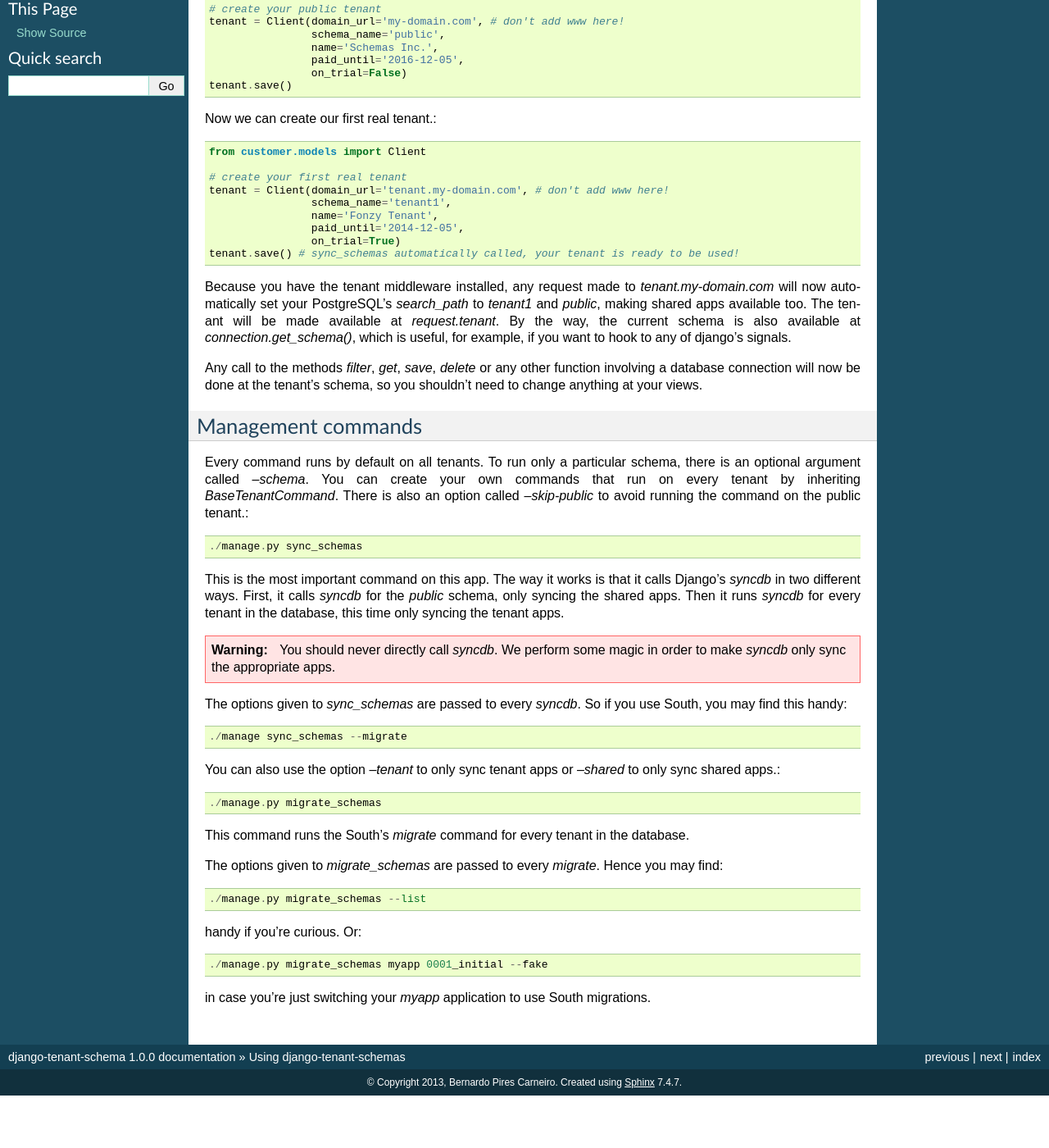
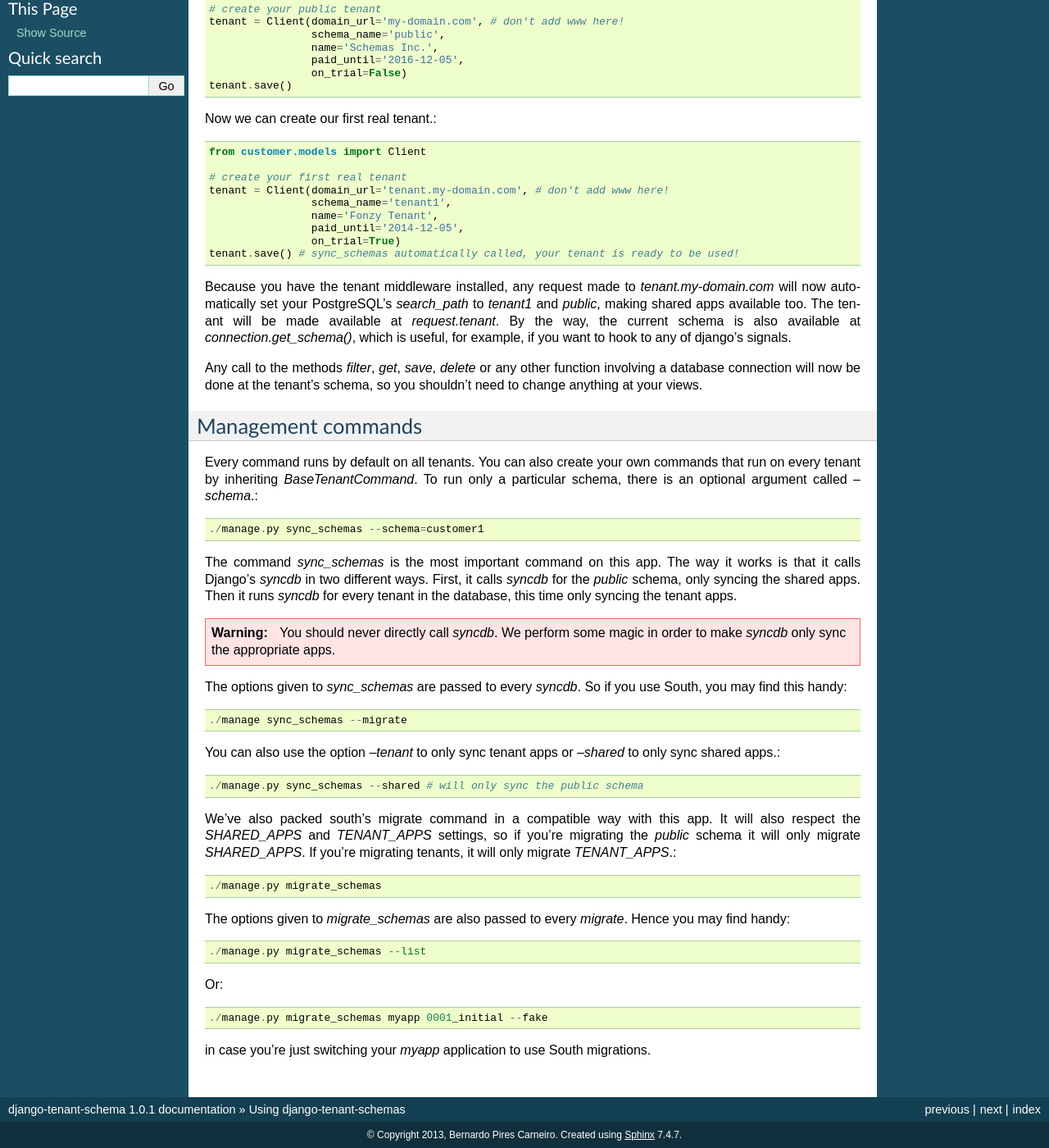
Before and after one commit to bernardopires/django-tenant-schemas, a Sphinx documentation site: the page built from docs/use.rst, in a window 1280 px wide and 1400 px high, scrolled down 240 px. Shown: the whole window at 82% size. Built offline with Sphinx 7.4.7, drawn with Linux system fonts in a browser that asks for light colours; the version number is read from the project's files by our own code; before the commit the page ends 1576 px from its top, so only the background shows below that; some of the changed text lies outside the part shown.

```diff
--- a/README.markdown
+++ b/README.markdown
@@ -45,7 +45,7 @@ Tenant-specific apps do not share their data between tenants, but you can also h
 You can have different views for `http://customer.example.com/` and `http://example.com/`, even though Django only uses the string after the host name to identify which view to serve.
 
 ### Magic ###
-Everyone loves magic! You'll be able to have all this without barely having to change your code!
+Everyone loves magic! You'll be able to have all this barely having to change your code!
 
 Setup & Documentation
 -------------
--- a/docs/conf.py
+++ b/docs/conf.py
@@ -45,10 +45,14 @@ copyright = u'%d, Bernardo Pires Carneiro' % datetime.date.today().year
 # |version| and |release|, also used in various other places throughout the
 # built documents.
 #
-# The short X.Y version.
-version = '1.0.0'
-# The full version, including alpha/beta/rc tags.
-release = '1.0.0'
+try:
+    from compressor import __version__
+    # The short X.Y version.
+    version = '.'.join(__version__.split('.')[:2])
+    # The full version, including alpha/beta/rc tags.
+    release = __version__
+except ImportError:
+    version = release = 'dev'
 
 # The language for content autogenerated by Sphinx. Refer to documentation
 # for a list of supported languages.
--- a/docs/use.rst
+++ b/docs/use.rst
@@ -33,11 +33,11 @@ Any call to the methods `filter`, `get`, `save`, `delete` or any other function
 
 Management commands
 -------------------
-Every command runs by default on all tenants. To run only a particular schema, there is an optional argument called `--schema`. You can create your own commands that run on every tenant by inheriting `BaseTenantCommand`. There is also an option called `--skip-public` to avoid running the command on the public tenant.::
+Every command runs by default on all tenants. You can also create your own commands that run on every tenant by inheriting `BaseTenantCommand`. To run only a particular schema, there is an optional argument called `--schema`.::
 
-    ./manage.py sync_schemas
+    ./manage.py sync_schemas --schema=customer1
 
-This is the most important command on this app. The way it works is that it calls Django's `syncdb` in two different ways. First, it calls `syncdb` for the `public` schema, only syncing the shared apps. Then it runs `syncdb` for every tenant in the database, this time only syncing the tenant apps.
+The command `sync_schemas` is the most important command on this app. The way it works is that it calls Django's `syncdb` in two different ways. First, it calls `syncdb` for the `public` schema, only syncing the shared apps. Then it runs `syncdb` for every tenant in the database, this time only syncing the tenant apps.
 
 .. warning::
 
@@ -49,16 +49,17 @@ The options given to `sync_schemas` are passed to every `syncdb`. So if you use
 
 You can also use the option `--tenant` to only sync tenant apps or `--shared` to only sync shared apps.::
 
-    ./manage.py migrate_schemas
+	./manage.py sync_schemas --shared # will only sync the public schema
 
-This command runs the South's `migrate` command for every tenant in the database.
+We've also packed south's migrate command in a compatible way with this app. It will also respect the `SHARED_APPS` and `TENANT_APPS` settings, so if you're migrating the `public` schema it will only migrate `SHARED_APPS`. If you're migrating tenants, it will only migrate `TENANT_APPS`.::
 
-The options given to `migrate_schemas` are passed to every `migrate`. Hence
-you may find::
+	./manage.py migrate_schemas
+
+The options given to `migrate_schemas` are also passed to every `migrate`. Hence you may find handy::
 
     ./manage.py migrate_schemas --list
 
-handy if you're curious. Or::
+Or::
 
     ./manage.py migrate_schemas myapp 0001_initial --fake
 
--- a/setup.py
+++ b/setup.py
@@ -22,7 +22,6 @@ setup(
     	'tenant_schemas.templatetags',
     	'tenant_schemas.test',
     	'tenant_schemas.tests',
-    	'docs'
     ],
     scripts=[],
     url='https://github.com/bcarneiro/django-tenant-schemas',
```
Also changed, not shown: 1 other file.
